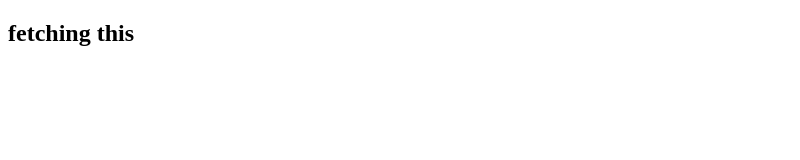
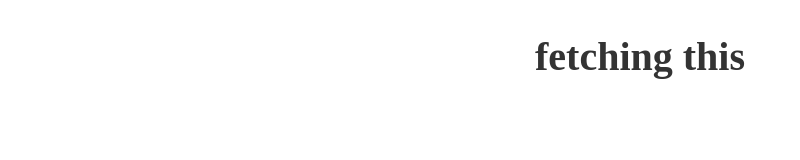
Before and after one commit to vishal16112004/project1, a plain HTML site: page index.html in a window 1280 px wide. Shown: the whole page, without its empty margins (0-800 px from the left). Drawn offline with Linux system fonts and the light colour scheme.

Commit message:
added style to the h2

```diff
--- a/index.html
+++ b/index.html
@@ -4,6 +4,7 @@
     <meta charset="UTF-8">
     <meta name="viewport" content="width=device-width, initial-scale=1.0">
     <title>Document</title>
+    <link rel="stylesheet" href="style.css">
 </head>
 <body>
     <h2> fetching this </h2>
--- a/style.css
+++ b/style.css
@@ -0,0 +1,6 @@
+h2{
+    font-size: 2.5em;
+    color: #333333;
+    text-align: center;
+    margin-bottom: 20px;
+}
```
